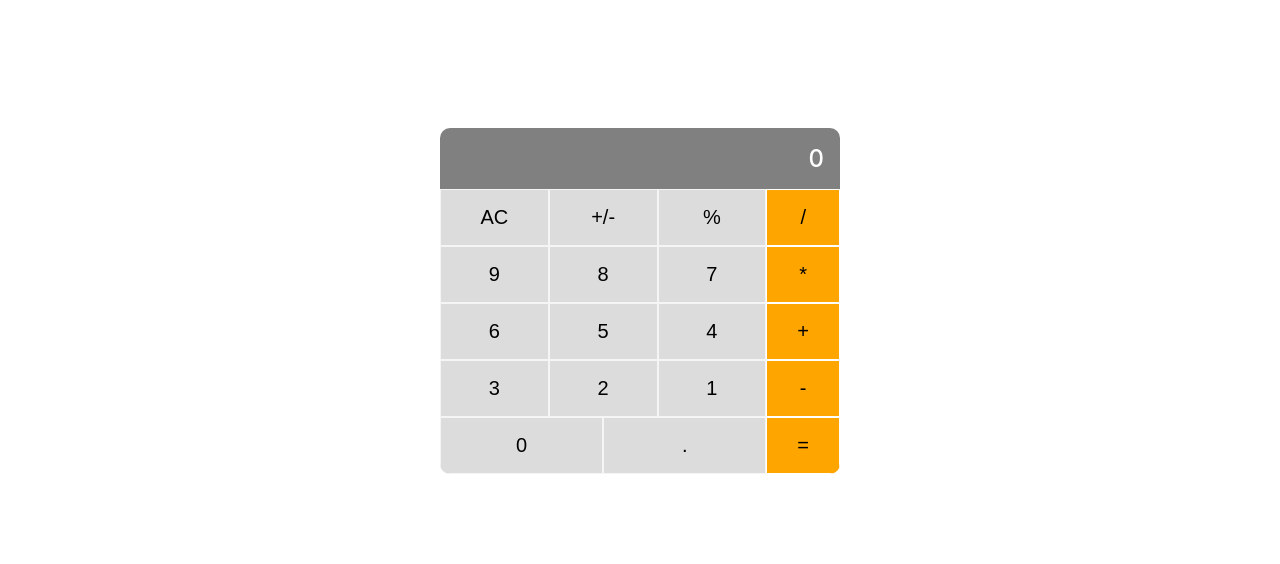
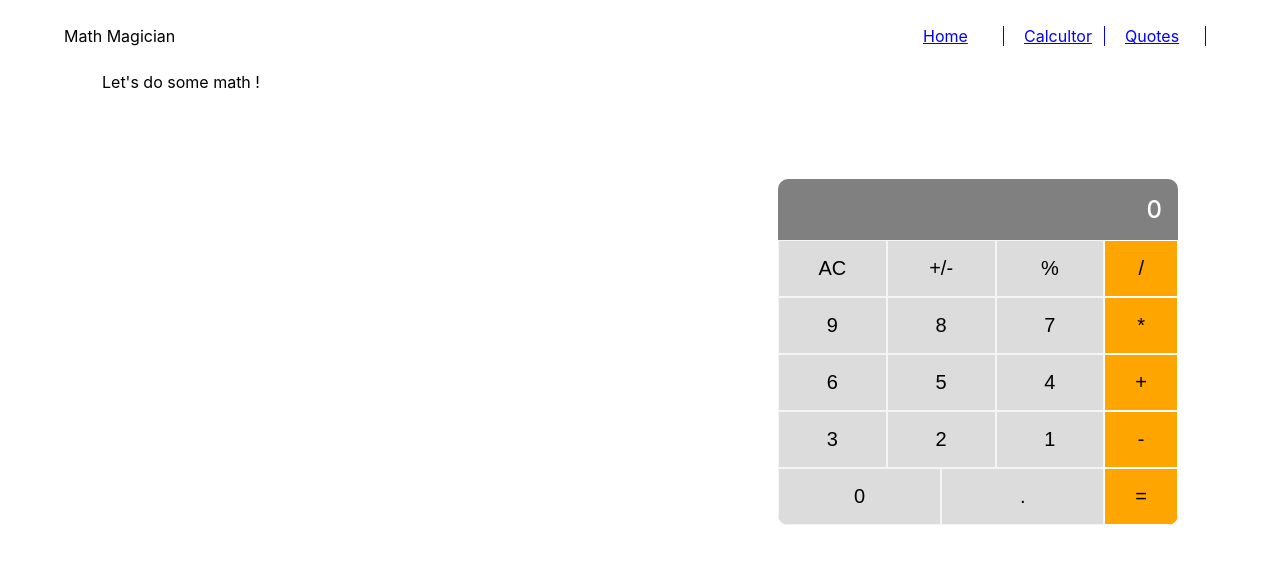
Before and after one commit to leonard33/mathmagicians, a React (Create React App) app: page /calculator in a window 1280 px wide. Shown: the top 564 px of the page. Built offline with nearby package versions, Linux system fonts and the light colour scheme.

Commit message:
add routing

```diff
--- a/package.json
+++ b/package.json
@@ -11,6 +11,7 @@
     "eslint-auto-fix": "^1.0.4",
     "react": "^18.1.0",
     "react-dom": "^18.1.0",
+    "react-router-dom": "^6.3.0",
     "react-scripts": "5.0.1",
     "web-vitals": "^2.1.4"
   },
@@ -18,7 +19,9 @@
     "start": "react-scripts start",
     "build": "react-scripts build",
     "test": "react-scripts test",
-    "eject": "react-scripts eject"
+    "eject": "react-scripts eject",
+    "lint": "eslint .",
+    "lint:fix": "eslint --fix --ext .js,.jsx ."
   },
   "eslintConfig": {
     "extends": [
--- a/src/App.js
+++ b/src/App.js
@@ -1,6 +1,10 @@
 import React, { Component } from 'react';
 import Calculator from './components/Calculator';
 import './App.css';
+import { Routes, Route } from "react-router-dom";
+import Quote from './components/Quote';
+import Home from './components/Home';
+import Nav from './components/Nav';
 
 export default class App extends Component {
   constructor(props) {
@@ -11,7 +15,12 @@ export default class App extends Component {
   render() {
     return (
       <div className="App">
-        <Calculator />
+        <Nav/>
+        <Routes>
+         <Route path="/" element={<Home />} />
+         <Route path="quotes" element={<Quote />} />
+         <Route path="calculator" element={<Calculator />} />
+        </Routes>
       </div>
     );
   }
--- a/src/components/Calculate.css
+++ b/src/components/Calculate.css
@@ -8,12 +8,25 @@ body {
   justify-content: center;
 }
 
+.calcl-container {
+  display: flex;
+  align-items: center;
+  justify-content: space-around;
+}
+
+.description {
+  display: flex;
+  flex: 1;
+  max-width: 600px;
+  height: 70vh;
+}
+
 .calculate {
+  display: flex;
+  flex-direction: column;
   border-radius: 10px;
-  width: 100vw;
   max-width: 400px;
   overflow: hidden;
-  margin-top: 8rem;
 }
 
 .display {
--- a/src/components/Calculator.js
+++ b/src/components/Calculator.js
@@ -23,6 +23,8 @@ export default function Calculator() {
   };
 
   return (
+    <div className= "calcl-container">
+      <div className="description">Let's do some math !</div>
     <div className="calculate">
       <div className="display"><span>{calc.next || calc.total || '0'}</span></div>
       <div className="calc-digits">
@@ -49,5 +51,6 @@ export default function Calculator() {
         </div>
       </div>
     </div>
+    </div>
   );
 }
--- /dev/null
+++ b/src/components/Home.css
@@ -0,0 +1,14 @@
+.loren {
+  width: 90vw;
+  line-height: 26px;
+  font-size: 18px;
+  overflow-wrap: break-word;
+  margin: 30px auto;
+  justify-self: center;
+  align-self: center;
+  padding: 20px;
+}
+
+.loren div {
+  margin-top: 10px;
+}
--- /dev/null
+++ b/src/components/Home.js
@@ -0,0 +1,24 @@
+import React from 'react';
+import './Home.css';
+
+const Home = () => {
+  return (
+    <><div>Welcome to our page !</div>
+    <div className='loren'>Lorem ipsum dolor sit amet, consectetuer adipiscing elit, sed diam nonummy nibh euismod tincidunt ut laoreet dolore magna aliquam erat volutpat.
+    Lorem ipsum dolor sit amet, consectetuer adipiscing elit, sed diam nonummy nibh euismod tincidunt ut laoreet dolore magna aliquam erat volutpat.
+    Lorem ipsum dolor sit amet, consectetuer adipiscing elit, sed diam nonummy nibh euismod tincidunt ut laoreet dolore magna aliquam erat volutpat.
+    Lorem ipsum dolor sit amet, consectetuer adipiscing elit, sed diam nonummy nibh euismod tincidunt ut laoreet dolore magna aliquam erat volutpat.
+    Lorem ipsum dolor sit amet, consectetuer adipiscing elit, sed diam nonummy nibh euismod tincidunt ut laoreet dolore magna aliquam erat volutpat.
+    Lorem ipsum dolor sit amet, consectetuer adipiscing elit, sed diam nonummy nibh euismod tincidunt ut laoreet dolore magna aliquam erat volutpat.
+</div>
+<div className='loren'>
+Ut wisi enim ad minim veniam, quis nostrud exerci tation ullamcorper suscipit lobortis nisl ut aliquip ex ea commodo consequat
+Ut wisi enim ad minim veniam, quis nostrud exerci tation ullamcorper suscipit lobortis nisl ut aliquip ex ea commodo consequat
+Ut wisi enim ad minim veniam, quis nostrud exerci tation ullamcorper suscipit lobortis nisl ut aliquip ex ea commodo consequat
+Ut wisi enim ad minim veniam, quis nostrud exerci tation ullamcorper suscipit lobortis nisl ut aliquip ex ea commodo consequat
+Ut wisi enim ad minim veniam, quis nostrud exerci tation ullamcorper suscipit lobortis nisl ut aliquip ex ea commodo consequat
+        Ut wisi enim ad minim veniam, quis nostrud exerci tation ullamcorper suscipit lobortis nisl ut aliquip ex ea commodo consequat</div></>
+  )
+}
+
+export default Home
--- /dev/null
+++ b/src/components/Nav.css
@@ -0,0 +1,31 @@
+.container {
+  width: 90vw;
+  display: flex;
+  align-items: center;
+  justify-content: space-between;
+}
+
+ul {
+  display: flex;
+  align-items: center;
+  justify-content: space-between;
+  list-style: none;
+}
+
+li {
+  margin: 10px;
+  cursor: pointer;
+  width: 80px;
+  align-items: center;
+  justify-items: center;
+  border-right: 1px solid blue;
+}
+
+.lang {
+  list-style: none;
+  color: blue;
+}
+
+li:nth-child(3) {
+  border: none;
+}
--- /dev/null
+++ b/src/components/Nav.js
@@ -0,0 +1,24 @@
+import React from 'react'
+import './Nav.css'
+import { Link } from "react-router-dom";
+
+const Nav = () => {
+  return (
+    <div className='container'>
+        <div className="logo">Math Magician</div>
+        <ul>
+         <Link className='lang' to = "/">
+          <li>Home</li>
+          </Link>
+          <Link className='lang'to = "/calculator">
+          <li>Calcultor</li>
+          </Link>
+          <Link className='lang' to = "/quotes">
+          <li>Quotes</li>
+          </Link>
+       </ul>
+      </div>
+  )
+}
+
+export default Nav
--- /dev/null
+++ b/src/components/Quote.css
@@ -0,0 +1,10 @@
+.data {
+  width: 40vw;
+  line-height: 26px;
+  font-size: 18px;
+  overflow-wrap: break-word;
+  margin: 50px auto;
+  justify-self: center;
+  align-self: center;
+  padding: 20px;
+}
--- /dev/null
+++ b/src/components/Quote.js
@@ -0,0 +1,10 @@
+import React from 'react';
+import './Quote.css';
+
+const Quote = () => {
+  return (
+    <div className="data">Mathematics is not about numbers equations, computations or algorithms it is about understanding -WILLIAM PAul Thurston</div>
+  )
+}
+
+export default Quote
--- a/src/index.js
+++ b/src/index.js
@@ -1,5 +1,6 @@
 import React from 'react';
 import ReactDOM from 'react-dom/client';
+import { BrowserRouter } from "react-router-dom";
 import './index.css';
 import App from './App';
 import reportWebVitals from './reportWebVitals';
@@ -7,7 +8,9 @@ import reportWebVitals from './reportWebVitals';
 const root = ReactDOM.createRoot(document.getElementById('root'));
 root.render(
   <React.StrictMode>
+    <BrowserRouter>
     <App />
+    </BrowserRouter>
   </React.StrictMode>,
 );
 
```
Also changed, not shown: 1 other file (tests, documents, lock files or other folders).
